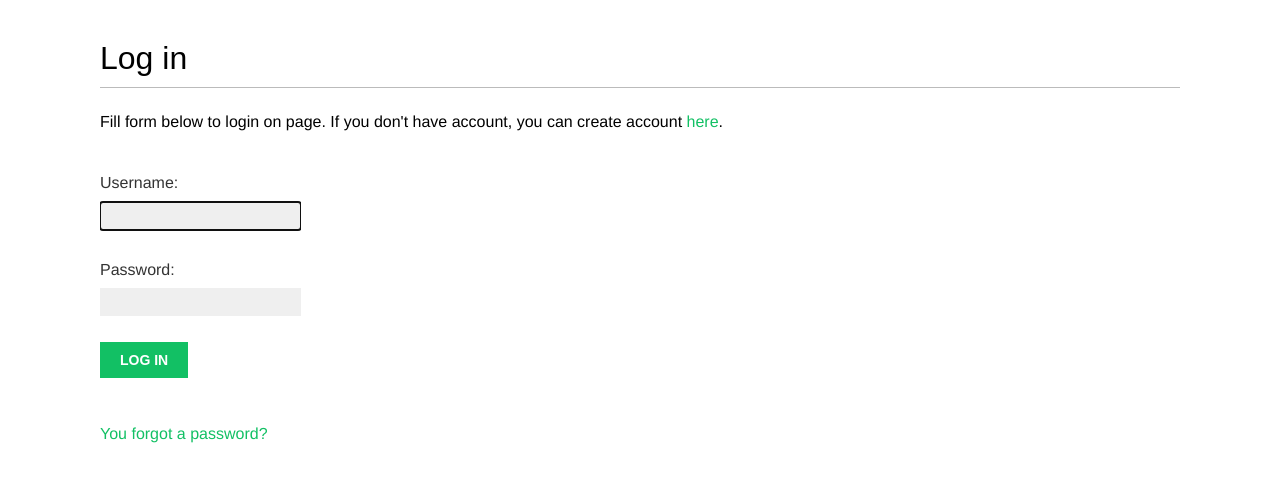
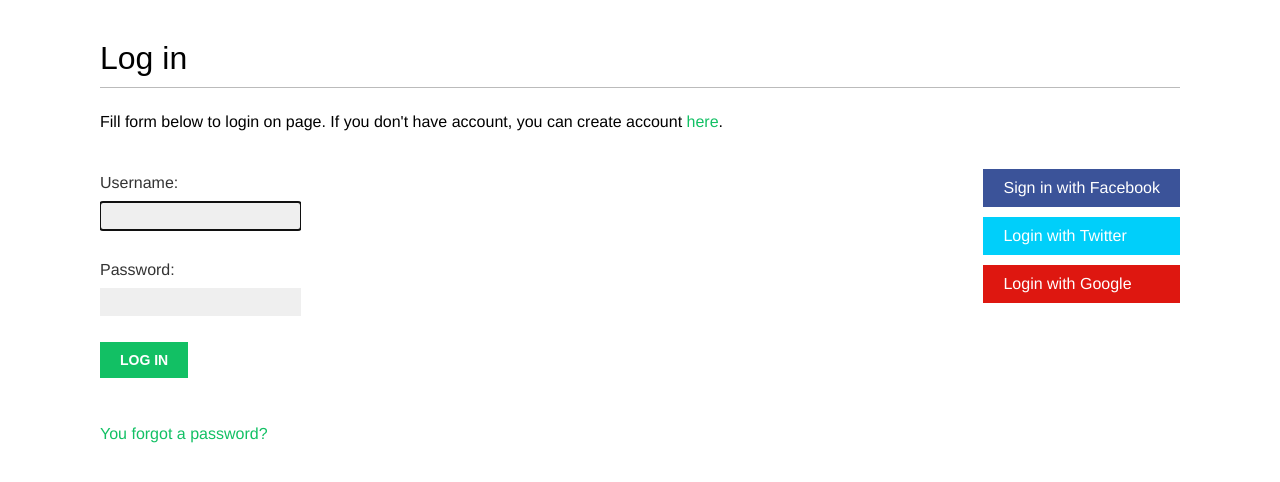
Before and after one commit to wwainkrk/python_tutorials, a Django app: page /account/login/ in a window 1280 px wide. Shown: the part 47-529 px from the top of the page. Run offline with Django 3.2, Linux system fonts and the light colour scheme; some web fonts are replaced.

Commit message:
AUthorization with social media - only Google account works. Back to the social django app package

```diff
--- a/django_book/bookmarks/account/templates/registration/login.html
+++ b/django_book/bookmarks/account/templates/registration/login.html
@@ -19,4 +19,11 @@
         </form>
         <p><a href="{% url 'password_reset' %}">You forgot a password?</a></p>
     </div>
+    <div class="social">
+        <ul>
+          <li class="facebook"><a href="{% url "social:begin" "facebook" %}">Sign in with Facebook</a></li>
+          <li class="twitter"><a href="{% url "social:begin" "twitter" %}">Login with Twitter</a></li>
+          <li class="google"><a href="{% url "social:begin" "google-oauth2" %}">Login with Google</a></li>
+        </ul>
+    </div>
 {% endblock %}
--- a/django_book/bookmarks/bookmarks/urls.py
+++ b/django_book/bookmarks/bookmarks/urls.py
@@ -21,7 +21,8 @@ from django.conf.urls.static import static
 
 urlpatterns = [
     path('admin/', admin.site.urls),
-    path('account/', include('account.urls'))
+    path('account/', include('account.urls')),
+    path('social-auth/', include('social_django.urls', namespace='social'))
 ]
 
 if settings.DEBUG:
```
Also changed, not shown: django_book/bookmarks/bookmarks/settings.py (+12 -2 lines).
